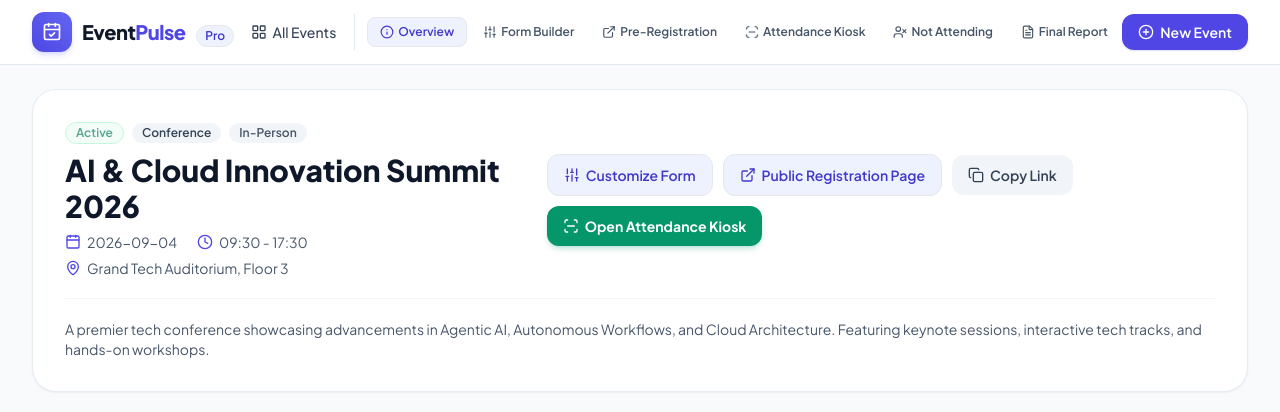
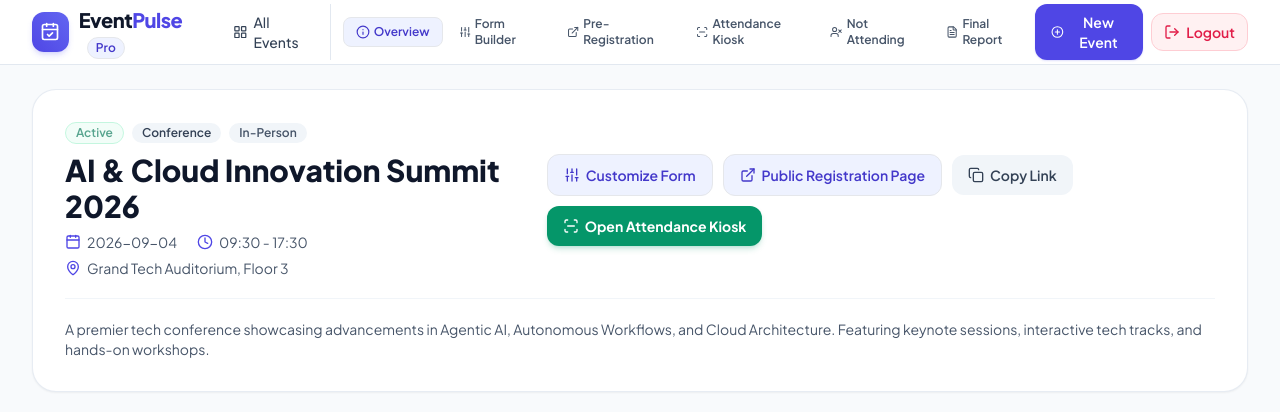
Before and after one commit to aslamfiros-maker/event-registration, a FastAPI app: page /events/1 in a window 1280 px wide. Shown: the top 412 px of the page. Run offline with FastAPI, Linux system fonts and the light colour scheme; data comes from the database, SQL or seed files in the repository; some libraries are stand-ins or nearby versions.

Commit message:
logout button

```diff
--- a/templates/base.html
+++ b/templates/base.html
@@ -110,6 +110,11 @@
                         <i data-lucide="plus-circle" class="w-4 h-4 mr-1.5"></i>
                         <span>New Event</span>
                     </button>
+                    <!-- Logout Button -->
+                    <a href="/logout" title="Logout" class="inline-flex items-center px-3 py-2 text-sm font-semibold rounded-xl text-rose-600 bg-rose-50 hover:bg-rose-100 border border-rose-200 transition">
+                        <i data-lucide="log-out" class="w-4 h-4 mr-1.5"></i>
+                        <span>Logout</span>
+                    </a>
                 </div>
             </div>
         </div>
```
